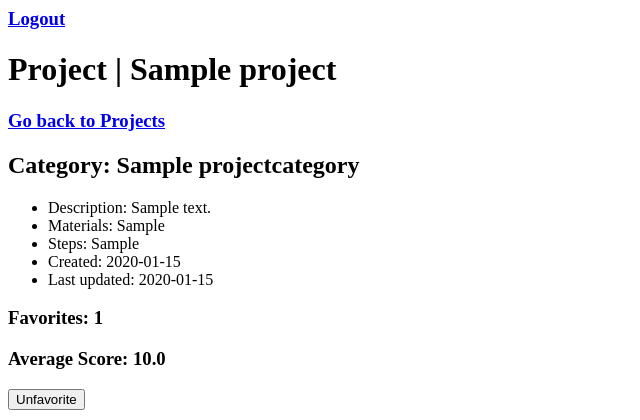
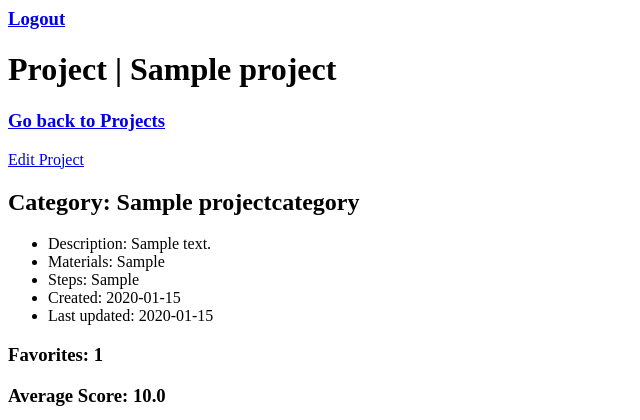
Before and after one commit to mikeydelosreyes/commongrounds-a-7, a Django app: page /diyprojects/project/1/ in a window 1280 px wide. Shown: the top 420 px of the page, without its empty margins (0-640 px from the left). Run offline with Django 5.2, Linux system fonts and the light colour scheme; a user stored in the database is signed in; tables that the repository leaves empty hold one stand-in row (values such as "Sample post"); grey boxes marked "Sample" are stand-in pictures; parts of the project's set-up code (start-up, migrations or seed data) failed here and were passed over.

Commit message:
updated detail template to be able to update projects

```diff
--- a/diyprojects/templates/diyprojects/project_detail.html
+++ b/diyprojects/templates/diyprojects/project_detail.html
@@ -4,6 +4,9 @@
 {% block header %}<h1>Project | {{ project.title }}</h1>{% endblock %}
 {% block content %}
     <h3><a href="{% url 'diyprojects:project_list' %}">Go back to Projects</a></h3>
+    {% if request.user.is_authenticated and request.user.profile == project.creator %}
+        <a href="{% url 'diyprojects:project_update' project.pk %}">Edit Project</a>
+    {% endif %}
     <h2>Category: {{ project.category.name }}</h2>
     <ul>
         <li>Description: {{project.description}}</li>
```
